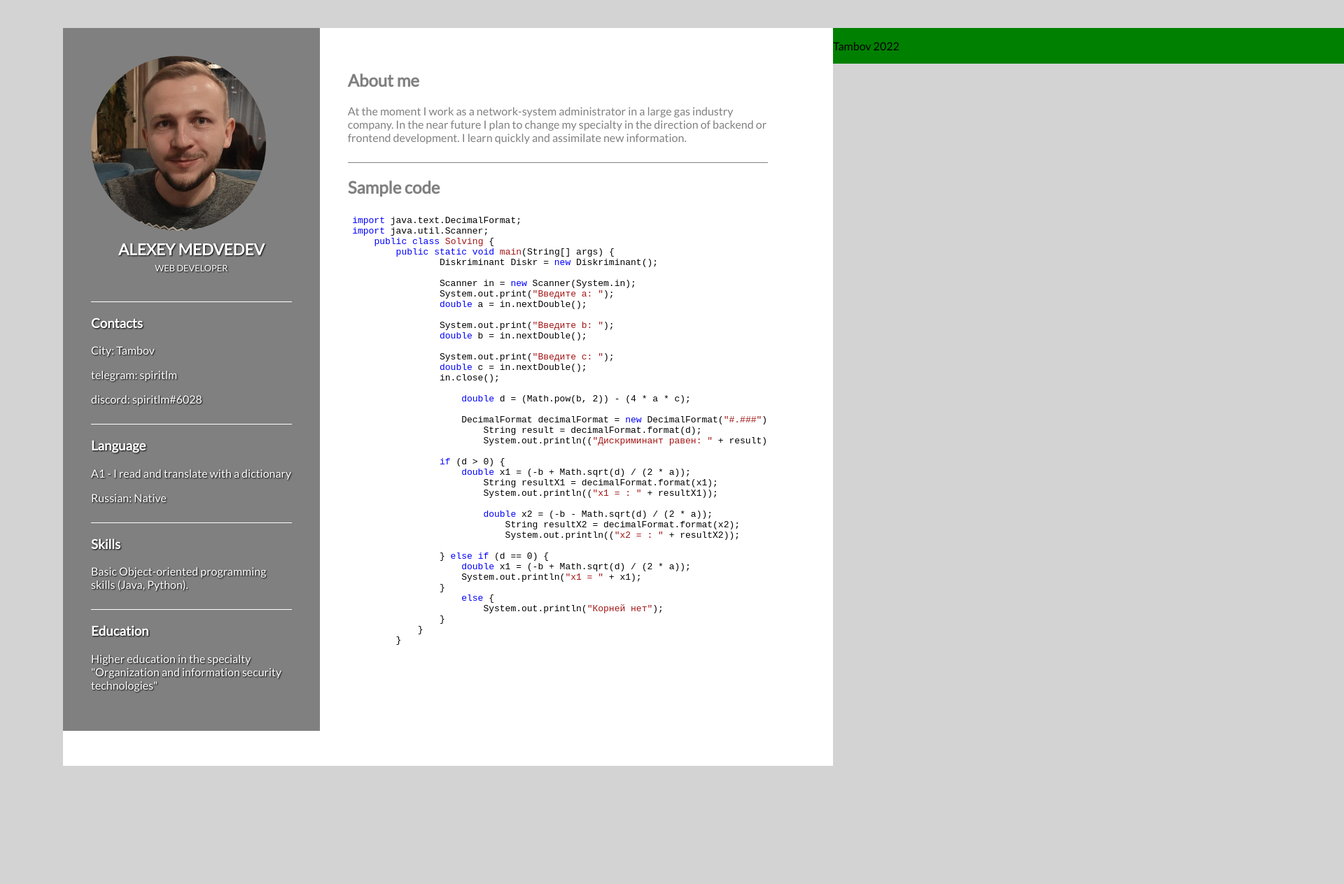
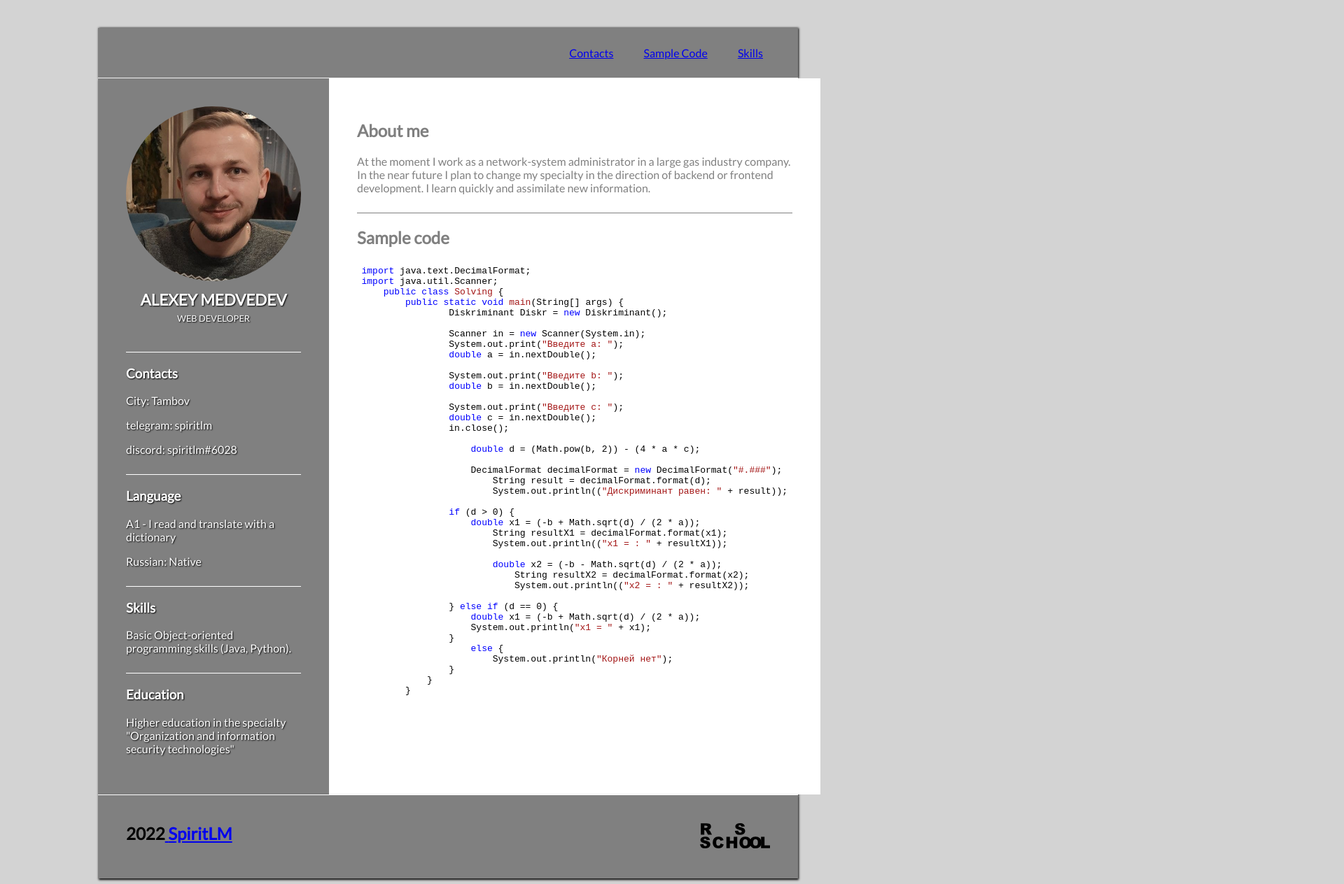
Before and after one commit to Spiritlm/rsschool-cv, a plain HTML site: page index.html in a window 1280 px wide. Shown: the top 1264 px of the page at 70% size, 1920 px wide, since content can reach past the window. Before the commit the page ends 1103 px from the top, so only its background shows below. Drawn offline with Linux system fonts and the light colour scheme.

Commit message:
refactor: updated CV

```diff
--- a/index.html
+++ b/index.html
@@ -12,6 +12,15 @@
     <title>cv</title>
 </head>
 <body>
+    <header>
+        <nav class="nav">
+            <ul class="nav-list">
+              <li class="nav-item"><a href="#contacts" class="nav-link">Contacts</a></li>
+              <li class="nav-item"><a href="#Sample Code" class="nav-link">Sample Code</a></li>
+              <li class="nav-item"><a href="#skills" class="nav-link">Skills</a></li>
+            </ul>
+          </nav>
+    </header>
 <main>
     <div class="container">
         <div class="left_content">
@@ -20,7 +29,7 @@
             </div>
                 <h1>Alexey Medvedev</h1>
                 <h2>web developer</h2>
-            <div class="contacts">
+            <div class="contacts" id="contacts">
                 <h3>Contacts</h3>
                 <p><span>City: </span>Tambov</p>
                 <p><span>telegram: </span>spiritlm</p>
@@ -32,7 +41,7 @@
                 <p>Russian: Native</p>
 
             </div>
-            <div class="skills">
+            <div class="skills" id="skills">
                 <h3>Skills</h3>
                 <p> Basic Object-oriented programming skills (Java, Python).</p>
             </div>
@@ -52,7 +61,7 @@
                 development.
                 I learn quickly and assimilate new information.</p>
             </div>
-            <div class="sample_code">
+            <div class="sample_code" id="Sample Code">
                 <h2>Sample code</h2>
 <pre class="hljs" style="display: block; overflow-x: auto; padding: 0.5em; background: rgb(255, 255, 255); color: rgb(0, 0, 0);"><span class="hljs-keyword" style="color: rgb(0, 0, 255);">import</span> java.text.DecimalFormat;
 <span class="hljs-keyword" style="color: rgb(0, 0, 255);">import</span> java.util.Scanner;
@@ -98,11 +107,14 @@
             </div>
         </div>
     </div>
-    <footer>
-        <div class="year">
-            <p>Tambov 2022</p>
+</main>
+<footer>
+    <div class="year">
+        <span>2022</span><a href="https://github.com/Spiritlm"> <span>SpiritLM</span> </a>
+    </div>
+        <div class="rolling_scope">
+            <a href=https://rs.school rel="rs_school"><img src="./assets/img/rs_school.svg" width="100px" alt="rs_school"></a>
         </div>
-    </footer>
-</main>
+</footer>
 </body>
 </html>
--- a/style.css
+++ b/style.css
@@ -1,24 +1,48 @@
+* {
+    box-sizing: border-box;
+  }
 body {
+    display: flex;
+    justify-content: center;
+    flex-direction: column;
     background: lightgray;
     font-family: 'Lato', sans-serif;
     margin-top: 40px;
+}
+header{
+    display: flex;
+    position: relative;
+    justify-content: flex-end;
+    width: 1000px;
+    background:  gray;
+    align-self: center;
+    box-shadow: 1px 0px 3px black;
+    border-bottom: 1px solid white;
+    padding: 10px;
+}
+.nav-list {
+
+}
+.nav-list li{
+    display:inline;
+    padding-right: 40px;
+
 
 }
 main {
-    display: flex;
-    justify-content: center;
-
-
+    align-self: center;
 }
 .container {
     width: 100%;
     position: relative;
-    max-width: 1100px;
+    max-width: 1000px;
     min-height: 1000px;
     background: white;
     display: grid;
     grid-template-columns: 1fr 2fr;
-    grid-template-rows: 1fr 50px;
+    box-shadow: 1px 2px 3px black;
+
+
 }
 
 .left_content{
@@ -75,23 +99,37 @@ main {
     background: rgb(255, 255, 255);
     padding: 40px;
     color: gray;
-    width: 600px;
+
 }
 .about{
     padding-bottom: 10px;
     border-bottom: 1px solid gray;
 }
+footer{
+    display: flex;
+    align-self: center;
+    justify-content: space-between;
+    display: flex;
+    border-top: 1px solid white;
+    box-shadow: 1px 2px 3px black;
+    position: relative;
+    width: 1000px;
+    background-color: gray;
+    color: rgb(0, 0, 0);
+    text-align: center;
+}
 .year{
-    position: absolute;
-    width: 1100px;
+    padding: 40px;
+    font-size:1.5em;
+    font-weight: bold;
 
 
+}
+.rolling_scope{
+    padding: 40px;
+}
 
 
-    background-color: green;
-    color: rgb(0, 0, 0);
-
-}
 
 
 
```
Also changed, not shown: assets/img/rs_school.svg (added).
